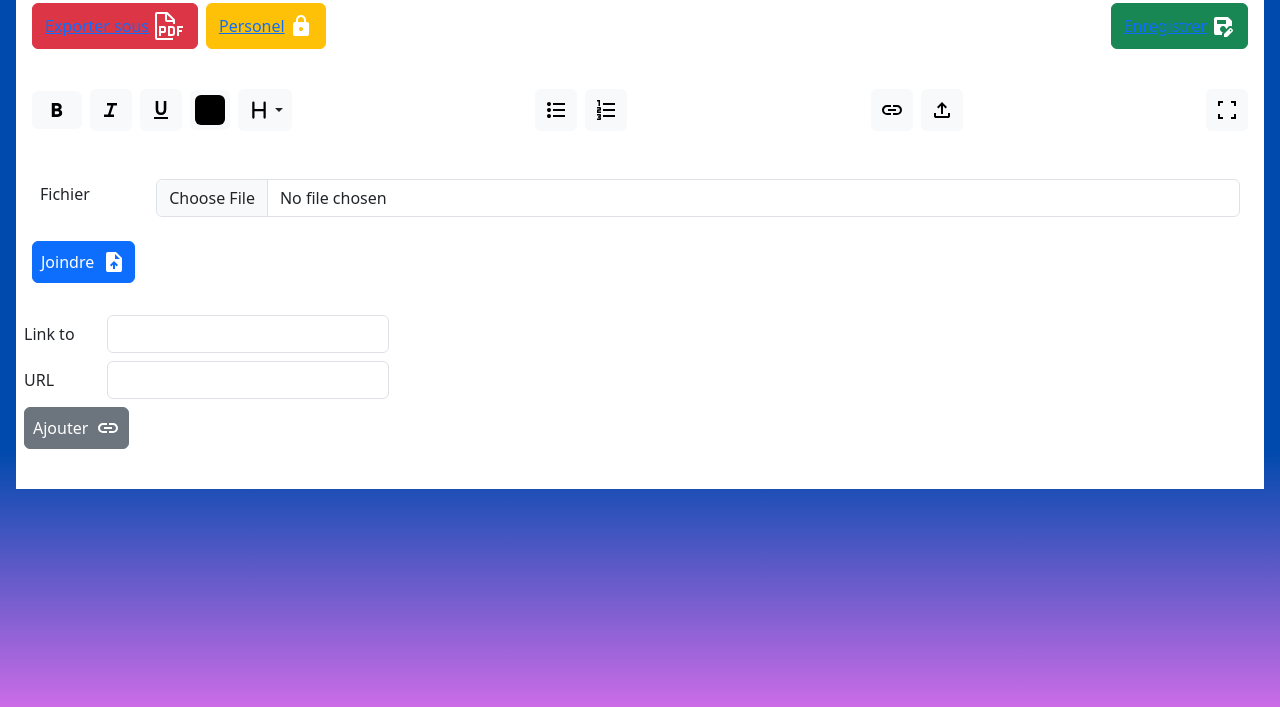
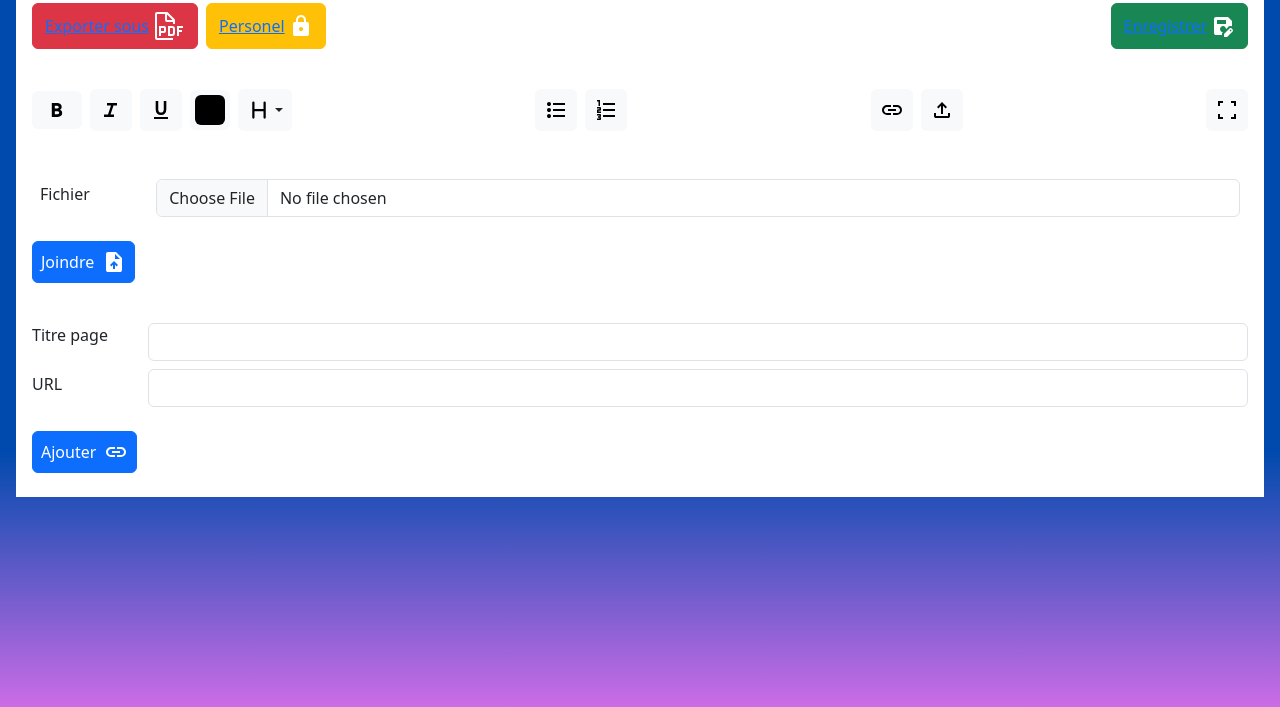
Before and after one commit to wizard32bit/online-notepad, a plain HTML site: page index.html in a window 1280 px wide. Both pictures are taken after a click on the button 891 px from the left and 203 px from the top of the page. Shown: the part 93-800 px from the top of the page. Drawn offline with nearby package versions, Linux system fonts and the light colour scheme.

Commit message:
addLink layout and fix toggling logic

```diff
--- a/index.html
+++ b/index.html
@@ -116,7 +116,7 @@
 
             <div class="d-flex flex-wrap align-items-center listing-btn-group gap-2">
                 <!-- link Button -->
-                <button class="btn bg-light text-tool-btn align-items-center p-2" id="linkBtn">
+                <button class="btn bg-light text-tool-btn align-items-center p-2" id="addLinkBtn">
                     <svg xmlns="http://www.w3.org/2000/svg" width="24" height="24" viewBox="0 0 24 24"><path fill="currentColor" d="M11 17H7q-2.075 0-3.537-1.463T2 12t1.463-3.537T7 7h4v2H7q-1.25 0-2.125.875T4 12t.875 2.125T7 15h4zm-3-4v-2h8v2zm5 4v-2h4q1.25 0 2.125-.875T20 12t-.875-2.125T17 9h-4V7h4q2.075 0 3.538 1.463T22 12t-1.463 3.538T17 17z"/></svg> </button>
 
                 <!-- Upload buttons -->
@@ -163,19 +163,19 @@
         </div>
 
 
-        <div class="mb-3" id="addLinkLayout">
-            <div class="d-flex align-items-center gap-2 mb-2">
-                <label class="form-label mb-0" style="width: 100px;">Link to</label>
+        <div class="flex-wrap gap-4 w-100 p-2" id="addLinkLayout">
+            <div class="d-flex justify-content-between gap-2 mb-2">
+                <label class="form-label">Titre page</label>
                 <input type="text" class="form-control" name="linkTarName" id="linkTarName" />
             </div>
 
-            <div class="d-flex align-items-center gap-2 mb-2">
-                <label class="form-label mb-0" style="width: 100px;">URL</label>
+            <div class="d-flex align-items-center gap-2 mb-4">
+                <label class="form-label">URL</label>
                 <input type="text" class="form-control" name="linkUrl" id="linkUrl" />
             </div>
 
-            <div class="d-flex flex-wrap align-items-center gap-2 mb-3 listing-btn-group">
-                <button class="btn btn-secondary d-flex align-items-center p-2 gap-2" id="submitLinkBtn">
+            <div class="d-flex align-items-center gap-2 mb-2">
+                <button class="btn btn-primary d-flex align-items-center p-2 gap-2" id="submitLinkBtn">
                     <span>Ajouter</span> <svg xmlns="http://www.w3.org/2000/svg" width="24" height="24" viewBox="0 0 24 24"><path fill="currentColor" d="M11 17H7q-2.075 0-3.537-1.463T2 12t1.463-3.537T7 7h4v2H7q-1.25 0-2.125.875T4 12t.875 2.125T7 15h4zm-3-4v-2h8v2zm5 4v-2h4q1.25 0 2.125-.875T20 12t-.875-2.125T17 9h-4V7h4q2.075 0 3.538 1.463T22 12t-1.463 3.538T17 17z"/></svg> </button>
             </div>
         </div>
--- a/resources/app.js
+++ b/resources/app.js
@@ -89,3 +89,14 @@ document.addEventListener('fullscreenchange', ()=>{
                                                                   ? `<svg xmlns="http://www.w3.org/2000/svg" width="24" height="24" viewBox="0 0 24 24"><path fill="currentColor" d="M3 21v-5h2v3h3v2zm13 0v-2h3v-3h2v5zM3 8V3h5v2H5v3zm16 0V5h-3V3h5v5z"/></svg>`
                                                                   : `<svg xmlns="http://www.w3.org/2000/svg" width="24" height="24" viewBox="0 0 24 24"><path fill="currentColor" d="M6 21v-3H3v-2h5v5zm10 0v-5h5v2h-3v3zM3 8V6h3V3h2v5zm13 0V3h2v3h3v2z"/></svg>` ;
 });
+
+
+const addLinkBtn= document.querySelector("#addLinkBtn");
+const addLinkLayout= document.querySelector("#addLinkLayout");
+let addLinkLayoutVisibility= false;
+
+
+addLinkBtn.addEventListener('click', function(){
+  addLinkLayoutVisibility = !addLinkLayoutVisibility;
+  addLinkLayout.hidden= !addLinkLayoutVisibility;
+});
```
